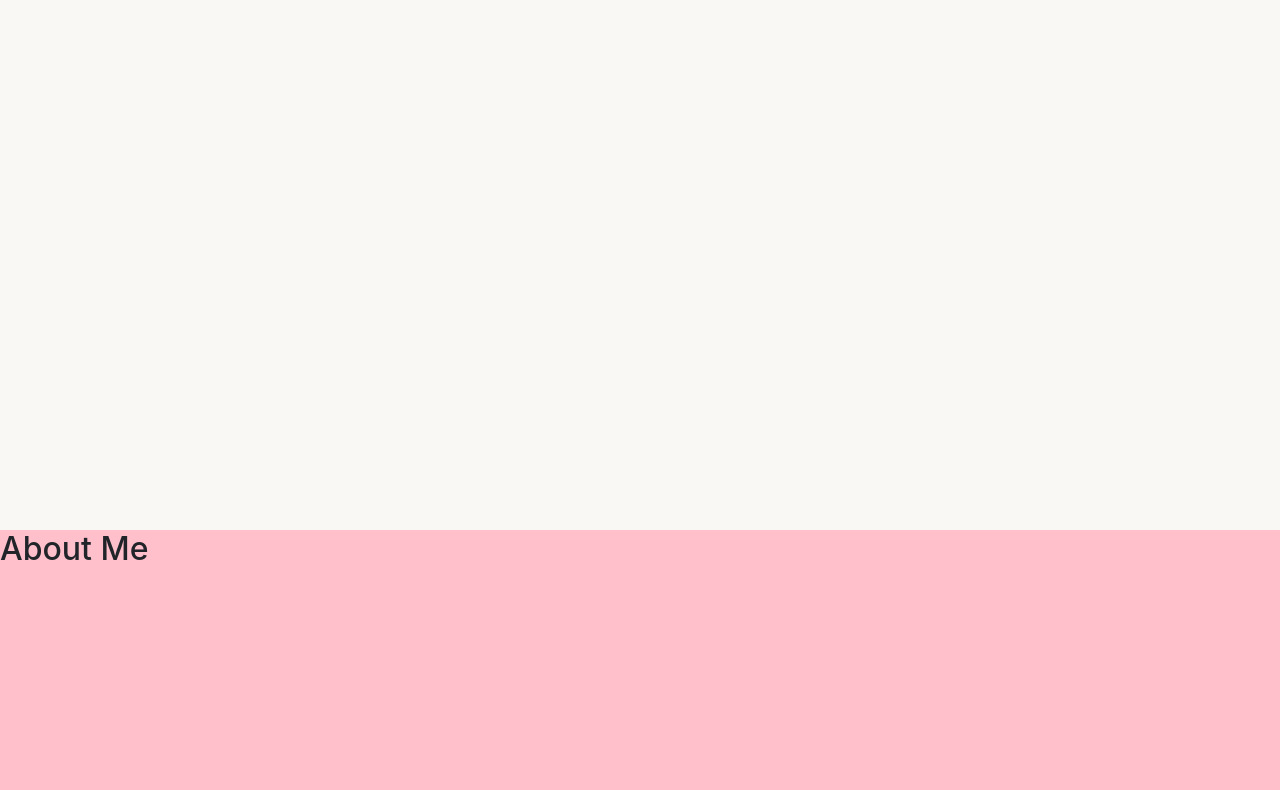
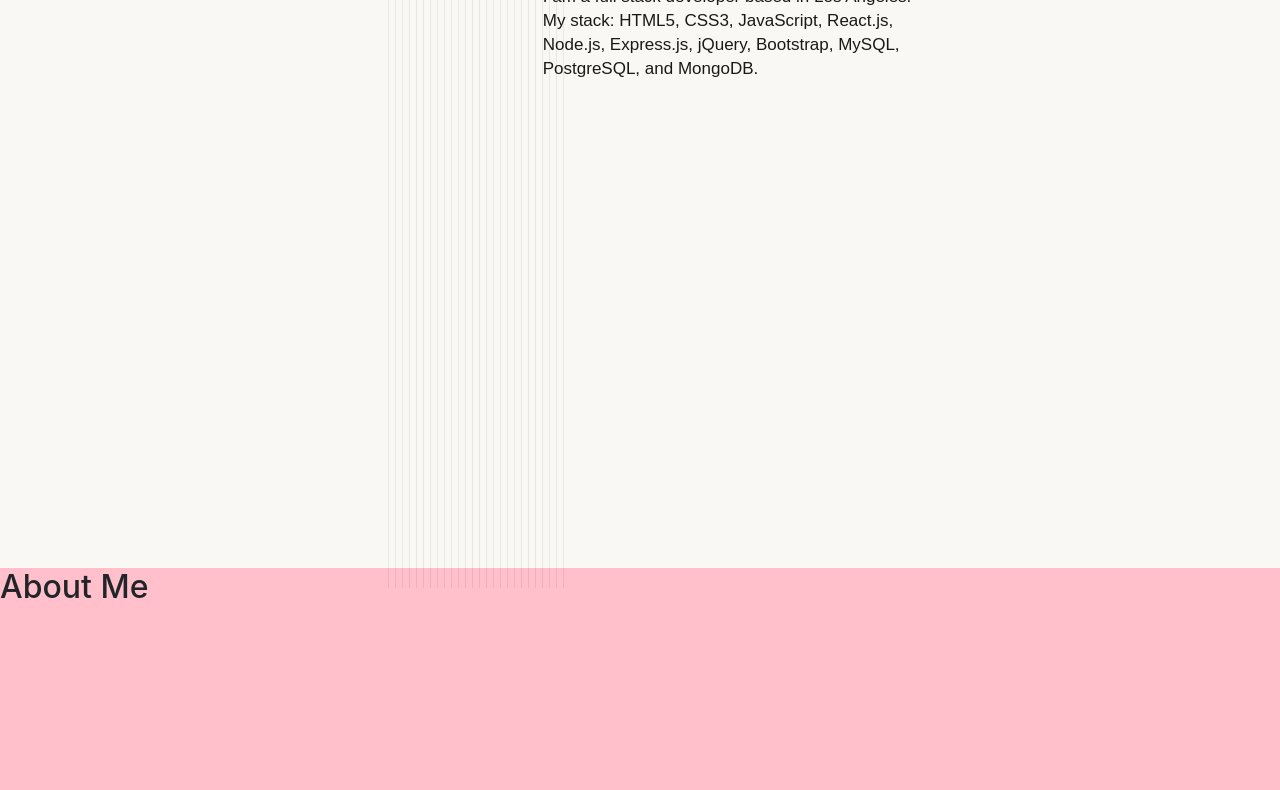
Before and after one commit to chuckthefrenchie/portfolio2.0, a plain HTML site: page index.html in a window 1280 px wide. Shown: the part 370-1160 px from the top of the page. Drawn offline with nearby package versions, Linux system fonts and the light colour scheme; a script that the page names is missing; a web font is replaced by a local one.

Commit message:
background lines

```diff
--- a/css/style.css
+++ b/css/style.css
@@ -8,24 +8,27 @@ body {
     display: flex;
     justify-content: space-between;
     align-items: center;
-    flex-basis: 100px;
+    flex-basis: 80px;
   }
   .menu {
-    padding: 15px;
+    /* padding: 1px; */
   }
   a {
     text-decoration: none;
     font-size: 13px;
-    line-height: 1.5em;
-    /* padding: 0.5em; */
+    line-height: 0.8em;
     padding: 10px 0px 2px;
-    margin: 25px 12px 0px;
+    margin: 15px 10px 0px;
     color: #333333;
     font-family: 'Inter', sans-serif;
   }
   .logo {
     font-family: Arial,sans-serif;
-    font-size: 2em;
+    font-size: 1em;
+  }
+  h1{
+      z-index: 2;
+      margin-top: 2.5em;
   }
   main {
     display: flex;
@@ -40,9 +43,22 @@ body {
     flex-basis: 60%;
     flex-grow: 1;
   }
-  #background {
+#background {
+    position: absolute;
+    display: flex;
+    margin-left: 3.2em;
+    margin-top: 0em;
+}
+.lines {
+    border-right: solid 1px rgba(0,0,0,0.07);
+    width: 1px;
+    height: 20em;
+    margin: 0px 6px 0px 0px;
+    /* animation: example 1.1s ease-in-out 0s 1 normal; */
+    position: inline;
+    z-index: 0;
 
-  }
+}
   .intro {
     text-decoration: none;
     background-color: #f9f8f4;
@@ -58,17 +74,21 @@ body {
     display: flex;
     flex-direction: row;
     /* background-color: grey; */
+    margin-top: 0.5em;
   }
 
   .stack {
-    margin-top: 2.5em;
-    margin-left: 0.5em;
+    margin-top: 3.0em;
+    margin-left: 2.0em;
+    z-index: 1;
+    line-height: 0.6em;
   }
   p{
     color: rgba(0, 0, 0, 0.9);
     font-size: 17px;
     font-family: Arial,sans-serif; /*just for now, look for Akriv Grotesk*/
-  }
+    margin-top: 4.5em;
+}
   .aboutMe {
     background-color: pink;
     height: 30em;
--- a/index.html
+++ b/index.html
@@ -27,8 +27,36 @@
   <body >
 <main>
   <article>
-    <div id="background">
     <div class="intro">
+      <div id="background">
+       <div class="lines"></div>
+       <div class="lines"></div>
+       <div class="lines"></div>
+       <div class="lines"></div>
+       <div class="lines"></div>
+       <div class="lines"></div>
+       <div class="lines"></div>
+       <div class="lines"></div>
+       <div class="lines"></div>
+       <div class="lines"></div>
+       <div class="lines"></div>
+       <div class="lines"></div>
+       <div class="lines"></div>
+       <div class="lines"></div>
+       <div class="lines"></div>
+       <div class="lines"></div>
+       <div class="lines"></div>
+       <div class="lines"></div>
+       <div class="lines"></div>
+       <div class="lines"></div>
+       <div class="lines"></div>
+       <div class="lines"></div>
+       <div class="lines"></div>
+       <div class="lines"></div>
+       <div class="lines"></div>
+       <div class="lines"></div>
+     </div> <!-- to close background-->
+
    <h1>Hi,
      <br>
      I am Daria.
@@ -44,7 +72,6 @@
    </p>
   </div>
   </div> <!-- to close intro-->
-</div> <!-- to close background-->
 
   <div class="aboutMe">
    <h2>About Me</h2>
```
